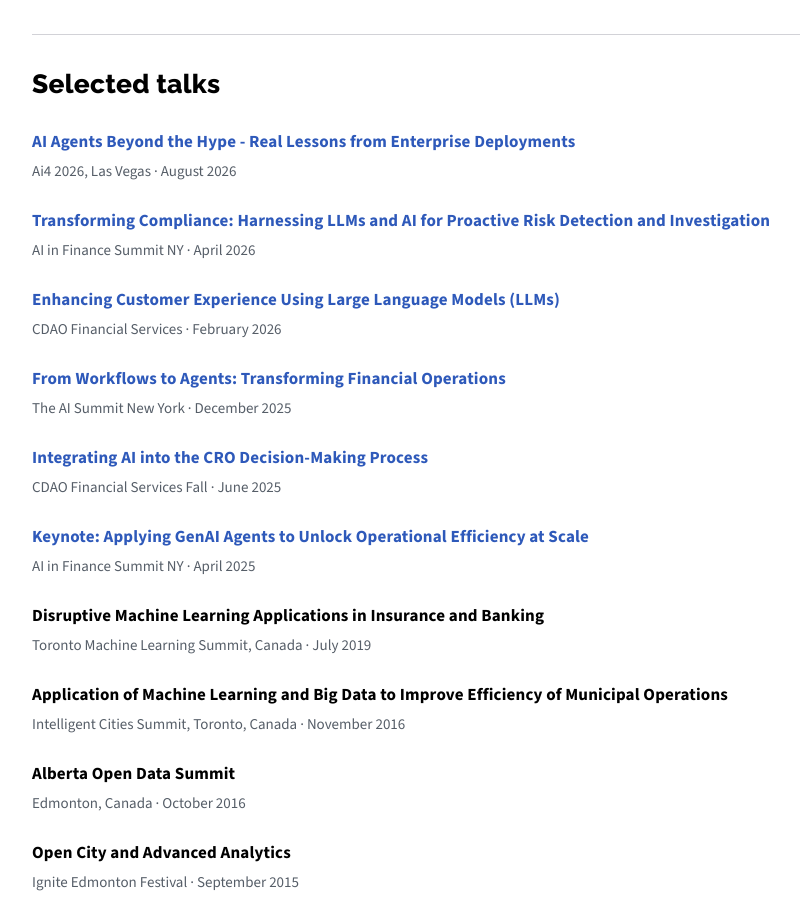
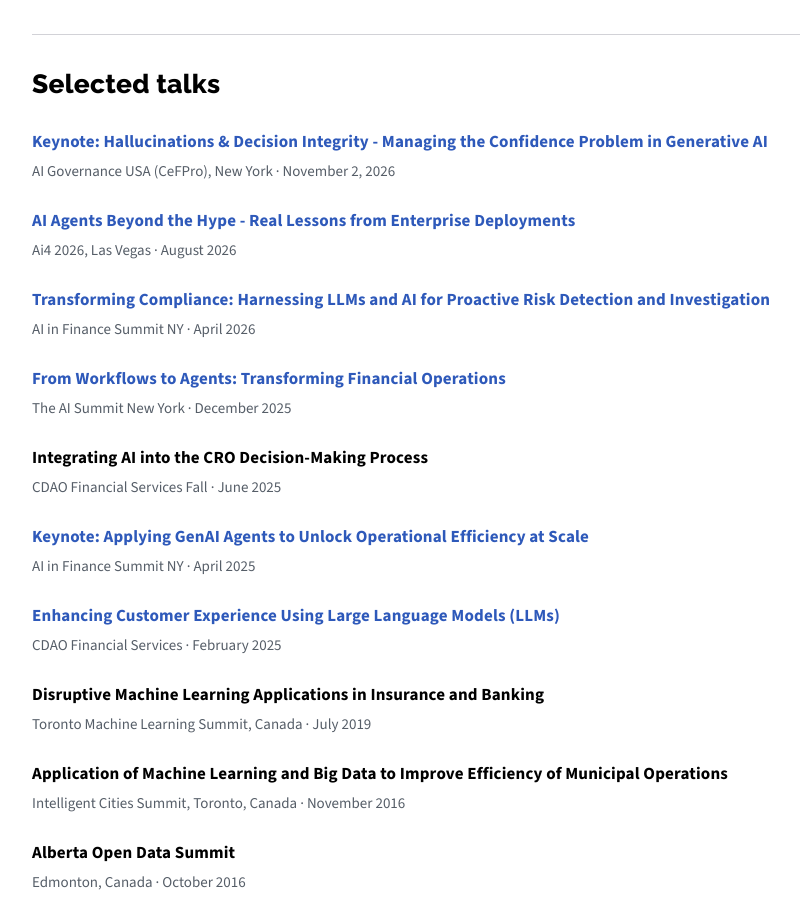
Before and after one commit to koosha/kooshanet, a plain HTML site: page resume.html in a window 1280 px wide. Shown: the part 5340-6256 px from the top of the page, without its empty margins (200-1000 px from the left). Drawn offline with nearby package versions, Linux system fonts and the light colour scheme.

Commit message:
Repair speaking links and add November 2026 CeFPro keynote
Use verified LinkedIn posts and the archived April 2026 agenda, correct the customer-experience talk to February 2025, retain the unverifiable CRO talk without its old link, and add the November 2 AI Governance USA keynote. Preserve all content outside Selected talks.

```diff
--- a/resume.html
+++ b/resume.html
@@ -221,12 +221,13 @@
 <section class="profile-section" id="talks">
 <h2>Selected talks</h2>
 <ul class="talk-list">
-<li><h3><a href="https://www.linkedin.com/posts/ai4_were-excited-to-welcome-koosha-golmohammadi-activity-7407389283285659649-dGDg" target="_blank" rel="noopener">AI Agents Beyond the Hype - Real Lessons from Enterprise Deployments</a></h3><p class="entry-meta">Ai4 2026, Las Vegas · August 2026</p></li>
-<li><h3><a href="https://ny-ai-finance.re-work.co/schedule" target="_blank" rel="noopener">Transforming Compliance: Harnessing LLMs and AI for Proactive Risk Detection and Investigation</a></h3><p class="entry-meta">AI in Finance Summit NY · April 2026</p></li>
-<li><h3><a href="https://www.linkedin.com/feed/update/urn:li:activity:7304598308655140865/" target="_blank" rel="noopener">Enhancing Customer Experience Using Large Language Models (LLMs)</a></h3><p class="entry-meta">CDAO Financial Services · February 2026</p></li>
-<li><h3><a href="https://www.linkedin.com/feed/update/urn:li:activity:7405319893203447809/" target="_blank" rel="noopener">From Workflows to Agents: Transforming Financial Operations</a></h3><p class="entry-meta">The AI Summit New York · December 2025</p></li>
-<li><h3><a href="https://www.linkedin.com/feed/update/urn:li:activity:7211094095326244866/" target="_blank" rel="noopener">Integrating AI into the CRO Decision-Making Process</a></h3><p class="entry-meta">CDAO Financial Services Fall · June 2025</p></li>
-<li><h3><a href="https://ny-ai-finance.re-work.co/events/ai-in-finance-summit-new-york-2025#agenda" target="_blank" rel="noopener">Keynote: Applying GenAI Agents to Unlock Operational Efficiency at Scale</a></h3><p class="entry-meta">AI in Finance Summit NY · April 2025</p></li>
+<li><h3><a href="https://usa.cefpro.events/ai-governance-usa/agenda-day-1" target="_blank" rel="noopener">Keynote: Hallucinations &amp; Decision Integrity - Managing the Confidence Problem in Generative AI</a></h3><p class="entry-meta">AI Governance USA (CeFPro), New York · November 2, 2026</p></li>
+<li><h3><a href="https://www.linkedin.com/posts/kooshag_ai-aiagents-enterpriseai-activity-7498065411343736832-uGKN" target="_blank" rel="noopener">AI Agents Beyond the Hype - Real Lessons from Enterprise Deployments</a></h3><p class="entry-meta">Ai4 2026, Las Vegas · August 2026</p></li>
+<li><h3><a href="https://ny-ai-finance.re-work.co/hubfs/AI%20in%20Finance%20NY%20Draft%20Agenda_V29-1.pdf?hsLang=en" target="_blank" rel="noopener">Transforming Compliance: Harnessing LLMs and AI for Proactive Risk Detection and Investigation</a></h3><p class="entry-meta">AI in Finance Summit NY · April 2026</p></li>
+<li><h3><a href="https://www.linkedin.com/posts/kooshag_from-workflows-to-agent-transforming-financial-activity-7405319893203447809-6Xky" target="_blank" rel="noopener">From Workflows to Agents: Transforming Financial Operations</a></h3><p class="entry-meta">The AI Summit New York · December 2025</p></li>
+<li><h3>Integrating AI into the CRO Decision-Making Process</h3><p class="entry-meta">CDAO Financial Services Fall · June 2025</p></li>
+<li><h3><a href="https://www.linkedin.com/posts/re-work_reworkai-activity-7317964378916458498-SF2c" target="_blank" rel="noopener">Keynote: Applying GenAI Agents to Unlock Operational Efficiency at Scale</a></h3><p class="entry-meta">AI in Finance Summit NY · April 2025</p></li>
+<li><h3><a href="https://www.linkedin.com/posts/corinium-global-intelligence_cdaoi-activity-7300946451268796418-v6Uf" target="_blank" rel="noopener">Enhancing Customer Experience Using Large Language Models (LLMs)</a></h3><p class="entry-meta">CDAO Financial Services · February 2025</p></li>
 <li><h3>Disruptive Machine Learning Applications in Insurance and Banking</h3><p class="entry-meta">Toronto Machine Learning Summit, Canada · July 2019</p></li>
 <li><h3>Application of Machine Learning and Big Data to Improve Efficiency of Municipal Operations</h3><p class="entry-meta">Intelligent Cities Summit, Toronto, Canada · November 2016</p></li>
 <li><h3>Alberta Open Data Summit</h3><p class="entry-meta">Edmonton, Canada · October 2016</p></li>
```
